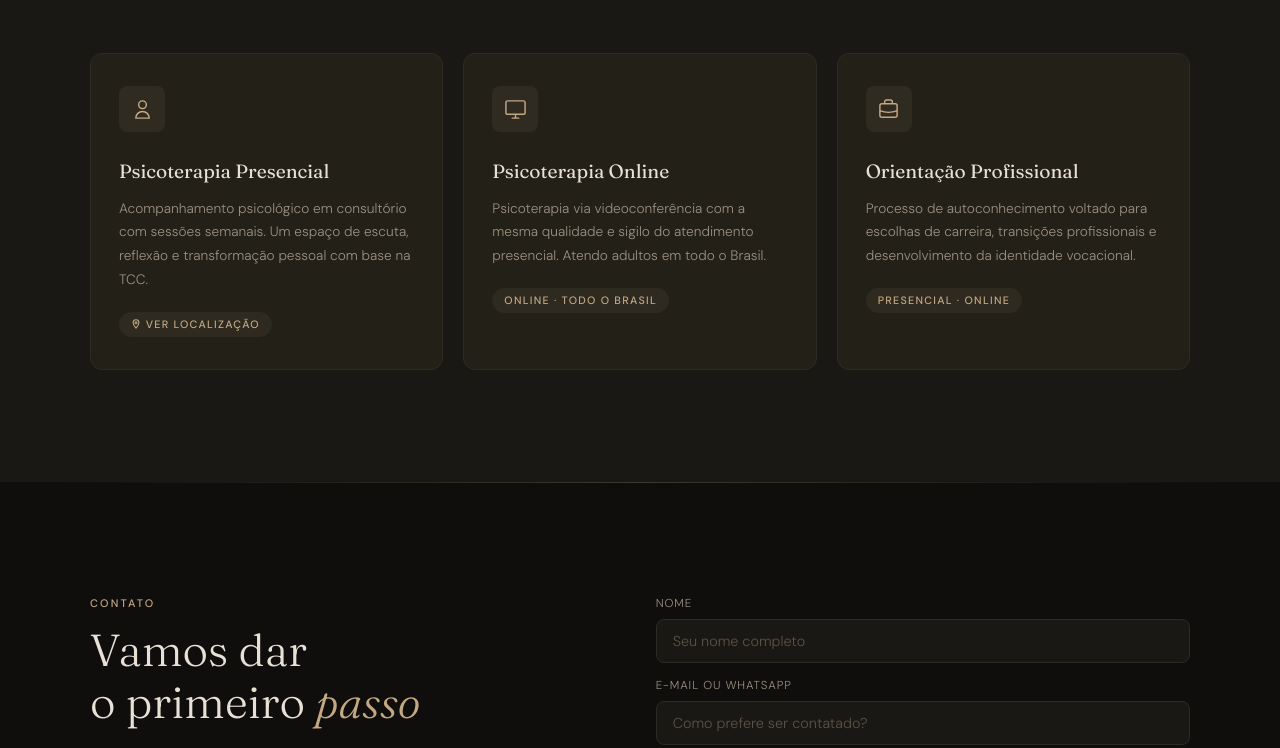
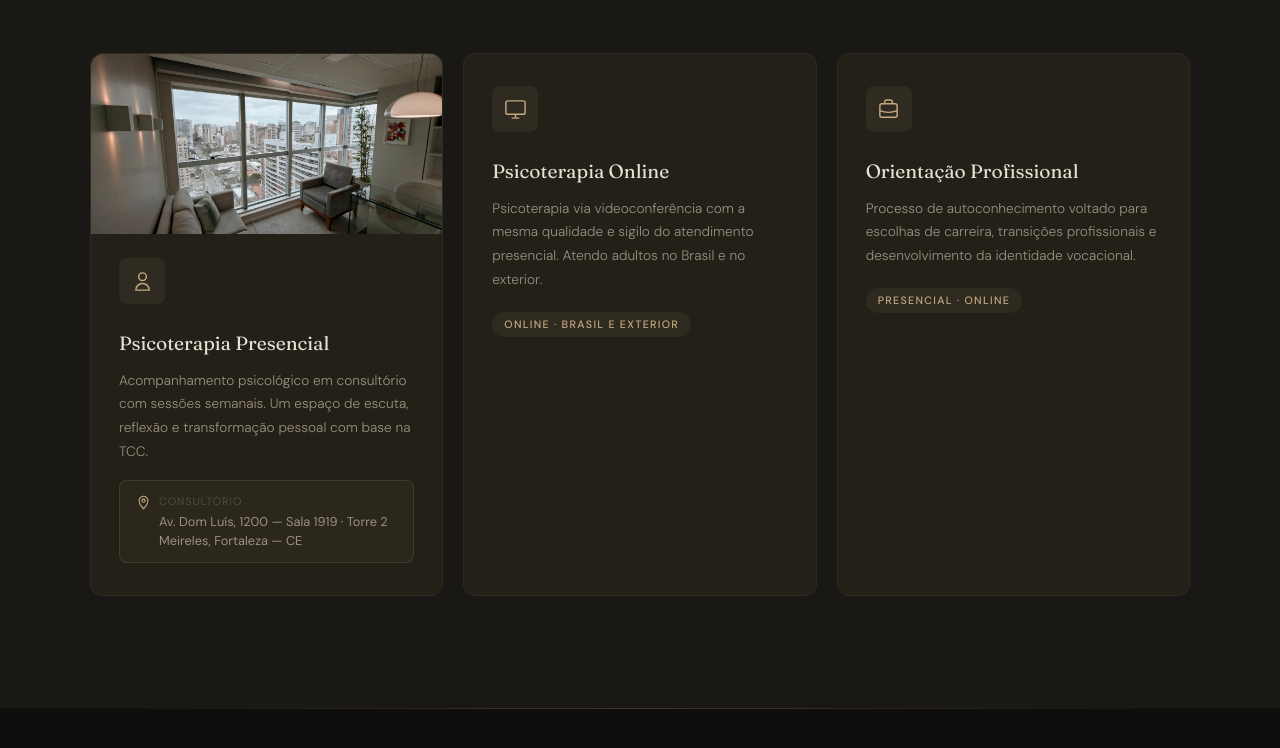
Before and after one commit to jardelsantiagopsi/site, a plain HTML site: page index.html in a window 1280 px wide. Shown: the part 1721-2469 px from the top of the page. Drawn offline with Linux system fonts and the light colour scheme.

Commit message:
Adiciona foto do consultório, endereço em destaque e atualiza cobertura online
- Card de Psicoterapia Presencial com foto do consultório e endereço completo
- Endereço visível também na seção de Contato
- Psicoterapia Online atualizada para Brasil e Exterior

```diff
--- a/index.html
+++ b/index.html
@@ -523,6 +523,54 @@
     .field input::placeholder,
     .field textarea::placeholder { color: var(--text3); }
 
+    /* ── CARD PHOTO ── */
+    .card-photo {
+      width: calc(100% + 3.5rem);
+      margin: -2rem -1.75rem 1.5rem;
+      height: 180px;
+      object-fit: cover;
+      object-position: center 40%;
+      border-radius: var(--radius) var(--radius) 0 0;
+      display: block;
+    }
+
+    .card-address {
+      display: flex;
+      align-items: flex-start;
+      gap: .5rem;
+      margin-top: 1rem;
+      padding: .75rem 1rem;
+      background: rgba(196,168,130,.05);
+      border: 1px solid rgba(196,168,130,.15);
+      border-radius: var(--radius-sm);
+      text-decoration: none;
+      transition: border-color .2s;
+    }
+
+    .card-address:hover { border-color: rgba(196,168,130,.4); }
+
+    .card-address svg { flex-shrink: 0; margin-top: 2px; color: var(--accent); }
+
+    .card-address-text {
+      display: flex;
+      flex-direction: column;
+      gap: .1rem;
+    }
+
+    .card-address-text span {
+      font-size: .67rem;
+      color: var(--text3);
+      text-transform: uppercase;
+      letter-spacing: .1em;
+    }
+
+    .card-address-text strong {
+      font-size: .8rem;
+      font-weight: 400;
+      color: var(--text2);
+      line-height: 1.5;
+    }
+
     /* ── FOOTER ── */
     footer {
       background: var(--surface);
@@ -697,6 +745,7 @@
 
     <div class="cards">
       <div class="card fade">
+        <img src="consultorio.jpg" alt="Consultório Jardel Santiago" class="card-photo">
         <div class="card-icon">
           <svg viewBox="0 0 24 24" fill="none" stroke="currentColor" stroke-width="1.5">
             <path d="M16 7a4 4 0 11-8 0 4 4 0 018 0zM12 14a7 7 0 00-7 7h14a7 7 0 00-7-7z"/>
@@ -704,9 +753,12 @@
         </div>
         <h3>Psicoterapia Presencial</h3>
         <p>Acompanhamento psicológico em consultório com sessões semanais. Um espaço de escuta, reflexão e transformação pessoal com base na TCC.</p>
-        <a href="https://maps.app.goo.gl/LpjQw48a7sN3WPpu5" target="_blank" rel="noopener" class="chip" style="text-decoration:none;display:inline-flex;align-items:center;gap:.3rem;">
-          <svg width="10" height="10" viewBox="0 0 24 24" fill="none" stroke="currentColor" stroke-width="2.5"><path d="M12 2C8.13 2 5 5.13 5 9c0 5.25 7 13 7 13s7-7.75 7-13c0-3.87-3.13-7-7-7zm0 9.5c-1.38 0-2.5-1.12-2.5-2.5s1.12-2.5 2.5-2.5 2.5 1.12 2.5 2.5-1.12 2.5-2.5 2.5z"/></svg>
-          Ver localização
+        <a href="https://maps.app.goo.gl/LpjQw48a7sN3WPpu5" target="_blank" rel="noopener" class="card-address">
+          <svg width="15" height="15" viewBox="0 0 24 24" fill="none" stroke="currentColor" stroke-width="1.8"><path d="M12 2C8.13 2 5 5.13 5 9c0 5.25 7 13 7 13s7-7.75 7-13c0-3.87-3.13-7-7-7zm0 9.5c-1.38 0-2.5-1.12-2.5-2.5s1.12-2.5 2.5-2.5 2.5 1.12 2.5 2.5-1.12 2.5-2.5 2.5z"/></svg>
+          <div class="card-address-text">
+            <span>Consultório</span>
+            <strong>Av. Dom Luís, 1200 — Sala 1919 · Torre 2<br>Meireles, Fortaleza — CE</strong>
+          </div>
         </a>
       </div>
 
@@ -718,8 +770,8 @@
           </svg>
         </div>
         <h3>Psicoterapia Online</h3>
-        <p>Psicoterapia via videoconferência com a mesma qualidade e sigilo do atendimento presencial. Atendo adultos em todo o Brasil.</p>
-        <span class="chip">Online · Todo o Brasil</span>
+        <p>Psicoterapia via videoconferência com a mesma qualidade e sigilo do atendimento presencial. Atendo adultos no Brasil e no exterior.</p>
+        <span class="chip">Online · Brasil e Exterior</span>
       </div>
 
       <div class="card fade">
@@ -772,6 +824,18 @@
             <div class="clink-body">
               <span>WhatsApp</span>
               <strong>(85) 99439-4944</strong>
+            </div>
+          </a>
+
+          <a href="https://maps.app.goo.gl/LpjQw48a7sN3WPpu5" class="clink" target="_blank" rel="noopener">
+            <div class="clink-icon">
+              <svg viewBox="0 0 24 24" fill="none" stroke="currentColor" stroke-width="1.5">
+                <path d="M12 2C8.13 2 5 5.13 5 9c0 5.25 7 13 7 13s7-7.75 7-13c0-3.87-3.13-7-7-7zm0 9.5c-1.38 0-2.5-1.12-2.5-2.5s1.12-2.5 2.5-2.5 2.5 1.12 2.5 2.5-1.12 2.5-2.5 2.5z"/>
+              </svg>
+            </div>
+            <div class="clink-body">
+              <span>Consultório</span>
+              <strong>Av. Dom Luís, 1200 — Sala 1919 · Torre 2, Meireles · Fortaleza — CE</strong>
             </div>
           </a>
 
```
Also changed, not shown: consultorio.jpg (added).
